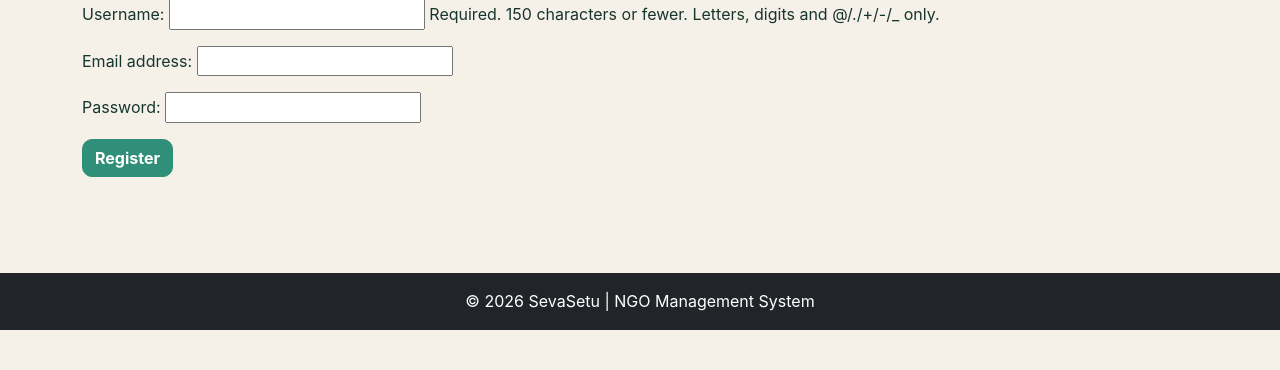
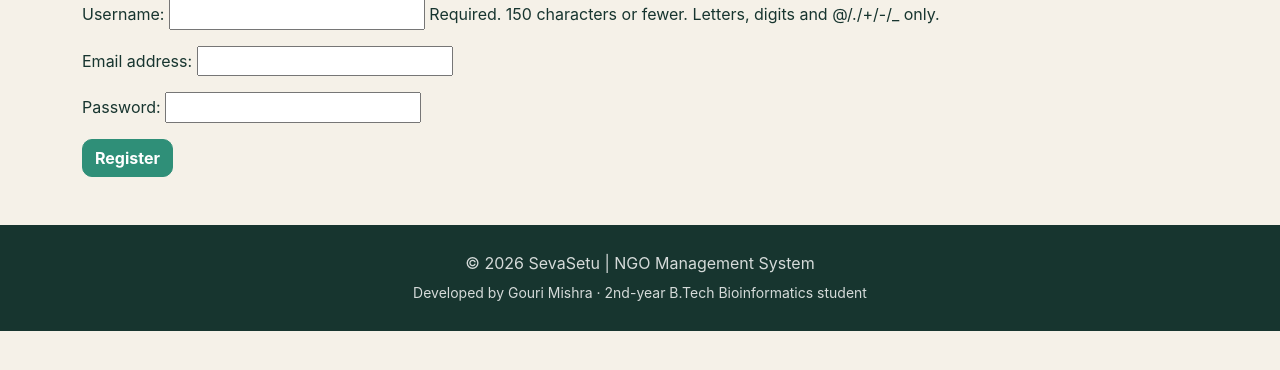
Before and after one commit to gouri0209m-ux/SevaSetu, a Django app: page /accounts/register/ in a window 1280 px wide. Shown: the part 188-558 px from the top of the page. Run offline with Django 5.2, Linux system fonts and the light colour scheme.

Commit message:
Update site footer credit

```diff
--- a/templates/partials/footer.html
+++ b/templates/partials/footer.html
@@ -1,5 +1,6 @@
-<footer class="bg-dark text-white text-center p-3 mt-5">
-    <p class="mb-0">
-        © 2026 SevaSetu | NGO Management System
-    </p>
+<footer>
+    <div class="container text-center">
+        <p class="mb-1">© 2026 SevaSetu | NGO Management System</p>
+        <small>Developed by Gouri Mishra · 2nd-year B.Tech Bioinformatics student</small>
+    </div>
 </footer>
```
